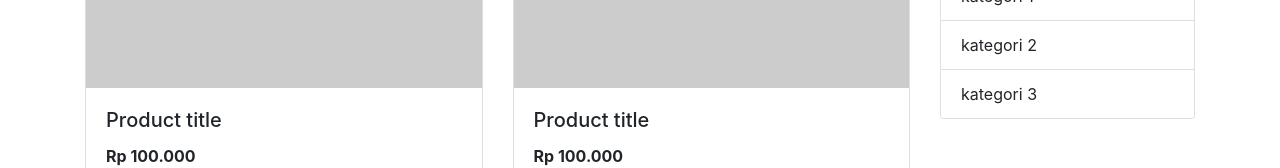
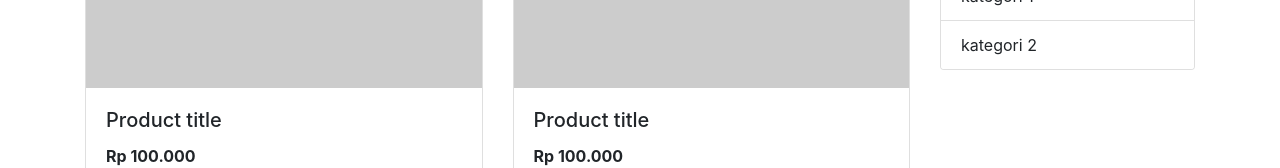
Before and after one commit to aidil03f/shop, a plain HTML site: page index.html in a window 1280 px wide. Shown: the part 344-512 px from the top of the page. Drawn offline with Linux system fonts and the light colour scheme; placeholder pictures from the web are drawn by us.

Commit message:
delete kategori 3

```diff
--- a/index.html
+++ b/index.html
@@ -212,7 +212,7 @@
                                 <li class="list-group-item">Semua kategori</li>
                                 <li class="list-group-item">kategori 1</li>
                                 <li class="list-group-item">kategori 2</li>
-                                <li class="list-group-item">kategori 3</li>
+
 
                             </ul>
 
```
